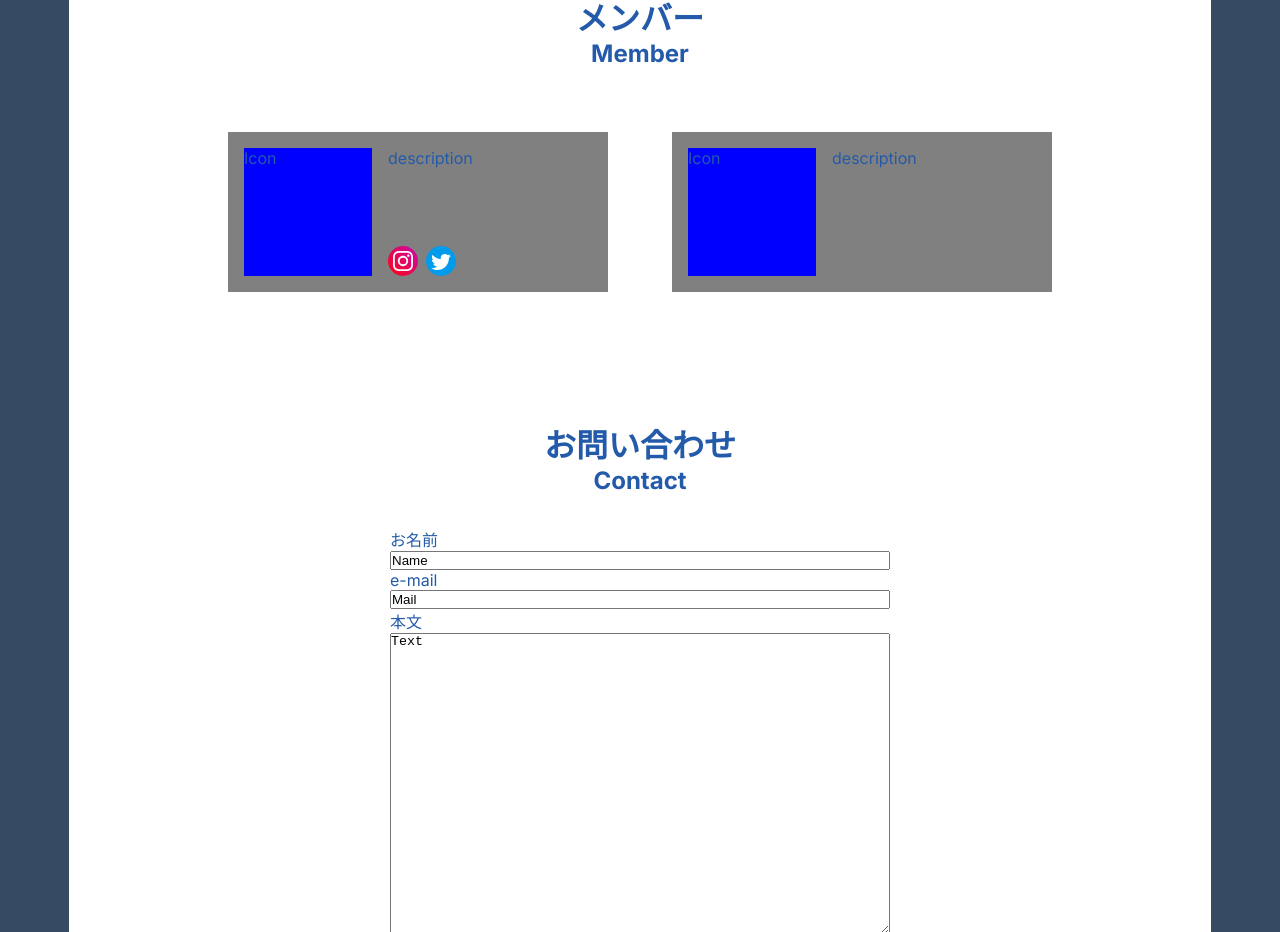
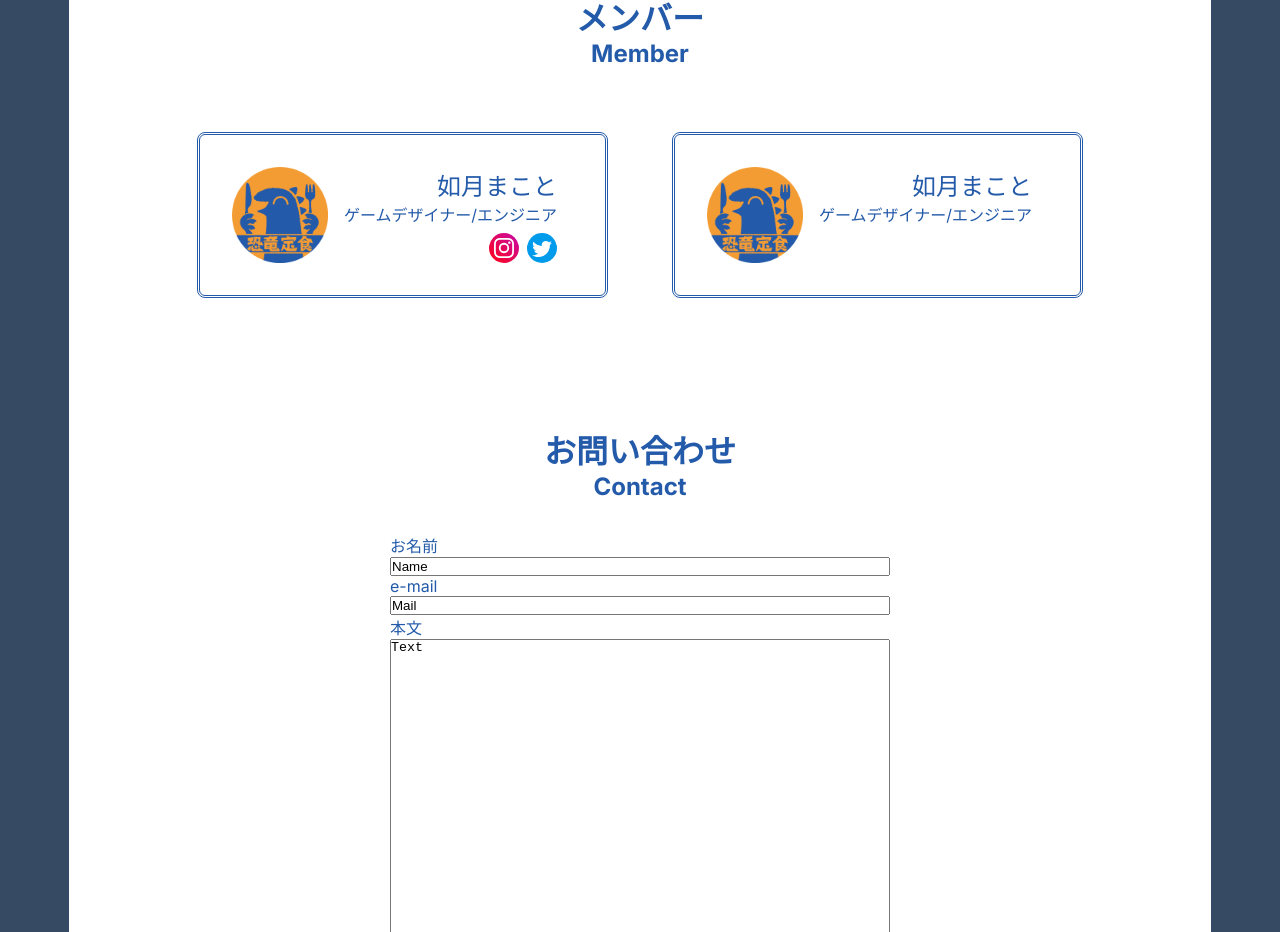
Before and after one commit to asragi/dinoset-home, a Next.js app: page / in a window 1280 px wide. Shown: the part 1280-2212 px from the top of the page. Built offline with nearby package versions, Linux system fonts and the light colour scheme.

Commit message:
member card style

```diff
--- a/src/components/memberCard.module.scss
+++ b/src/components/memberCard.module.scss
@@ -1,21 +1,25 @@
 .container {
-  width: 40%;
-  background-color: gray;
-  padding: 16px;
+  width: 45%;
+  padding: 32px;
   margin: 32px;
   display: flex;
+  border: double 3px;
+  border-radius: var(--border-radius);
+  text-align: right;
 }
 
 .icon {
-  height: 128px;
-  width: 128px;
   margin-right: 16px;
-  background-color: blue;
 }
 
 .detail {
   display: flex;
   flex-direction: column;
+  justify-content: space-between;
+}
+
+.name {
+  font-size: x-large;
 }
 
 .description {
@@ -24,8 +28,9 @@
 
 .link {
   display: flex;
+  justify-content: flex-end;
 }
 
 .snsMargin {
-  margin-right: 8px;
+  margin-left: 8px;
 }
--- a/src/components/memberCard.tsx
+++ b/src/components/memberCard.tsx
@@ -1,22 +1,54 @@
+import Image from "next/image";
 import { InstagramButton } from "./instagramButton";
 import styles from "./memberCard.module.scss";
 import { TwitterButton } from "./twitterButton";
 
+const iconSize = 96;
+
 type Props = {
+  src: string;
+  name: string;
+  description: string;
   twitterId?: string;
   instagramId?: string;
 };
 
-export const MemberCard = (
-  { twitterId, instagramId }: Props
-) => (
+export const MemberCard = ({
+  src,
+  name,
+  description,
+  twitterId,
+  instagramId,
+}: Props) => (
   <div className={styles.container}>
-    <div className={styles.icon}>Icon</div>
+    <Image
+      className={styles.icon}
+      src={src}
+      width={iconSize}
+      height={iconSize}
+      alt={"Member Icon"}
+    />
     <div className={styles.detail}>
-      <div className={styles.description}>description</div>
+      <div>
+        <div className={styles.name}>{name}</div>
+        <div className={styles.description}>{description}</div>
+      </div>
       <div className={styles.link}>
-        {instagramId && <InstagramButton id={instagramId} src="./instagram.svg" size={30} className={styles.snsMargin}/>}
-        {twitterId && <TwitterButton id={twitterId} src="./twitter.svg" size={30} />}
+        {instagramId && (
+          <InstagramButton
+            id={instagramId}
+            src="./instagram.svg"
+            size={30}
+            className={styles.snsMargin}
+          />
+        )}
+        {twitterId && (
+          <TwitterButton
+            id={twitterId}
+            src="./twitter.svg"
+            size={30}
+            className={styles.snsMargin}/>
+        )}
       </div>
     </div>
   </div>
--- a/src/components/memberComponent.tsx
+++ b/src/components/memberComponent.tsx
@@ -2,6 +2,8 @@ import { Headline } from "./headline";
 import styles from "./memberComponent.module.scss";
 import common from "./middleComponentCommon.module.scss";
 import { MemberCard } from "./memberCard";
+
+const tmpIconSrc = "/logo.png";
 
 export const MemberComponent = () => {
   return (
@@ -11,8 +13,18 @@ export const MemberComponent = () => {
         <Headline text="Member" />
       </div>
       <div className={styles.products}>
-        <MemberCard twitterId="mktksrg" instagramId="mktksrg"/>
-        <MemberCard />
+        <MemberCard
+          name={"如月まこと"}
+          description={"ゲームデザイナー/エンジニア"}
+          src={tmpIconSrc}
+          twitterId="mktksrg"
+          instagramId="mktksrg"
+        />
+        <MemberCard
+          name={"如月まこと"}
+          description={"ゲームデザイナー/エンジニア"}
+          src={tmpIconSrc}
+        />
       </div>
     </section>
   );
--- a/src/components/twitterButton.tsx
+++ b/src/components/twitterButton.tsx
@@ -5,13 +5,14 @@ import styles from "./twitterButton.module.scss";
 interface Props {
   id: string,
   src: string,
-  size: number
+  size: number,
+  className?: string,
 }
 
 const twitterUrl = "https://twitter.com/";
 const alt = "Twitter Button";
 const shrinkRate = 22/34;
-export const TwitterButton = ({ id, src, size }: Props) => {
+export const TwitterButton = ({ id, src, size, className }: Props) => {
   const iconWidth = size * shrinkRate;
   const iconHeight = size * shrinkRate;
   const style = {
@@ -21,7 +22,7 @@ export const TwitterButton = ({ id, src, size }: Props) => {
 
   return (
     <Link
-    href={twitterUrl.concat(id)} className={styles.twitter} style={style}>
+    href={twitterUrl.concat(id)} className={`${styles.twitter} ${className}`} style={style}>
       <Image src={src} alt={alt} width={iconWidth} height={iconHeight}/>
     </Link>
   );
```
